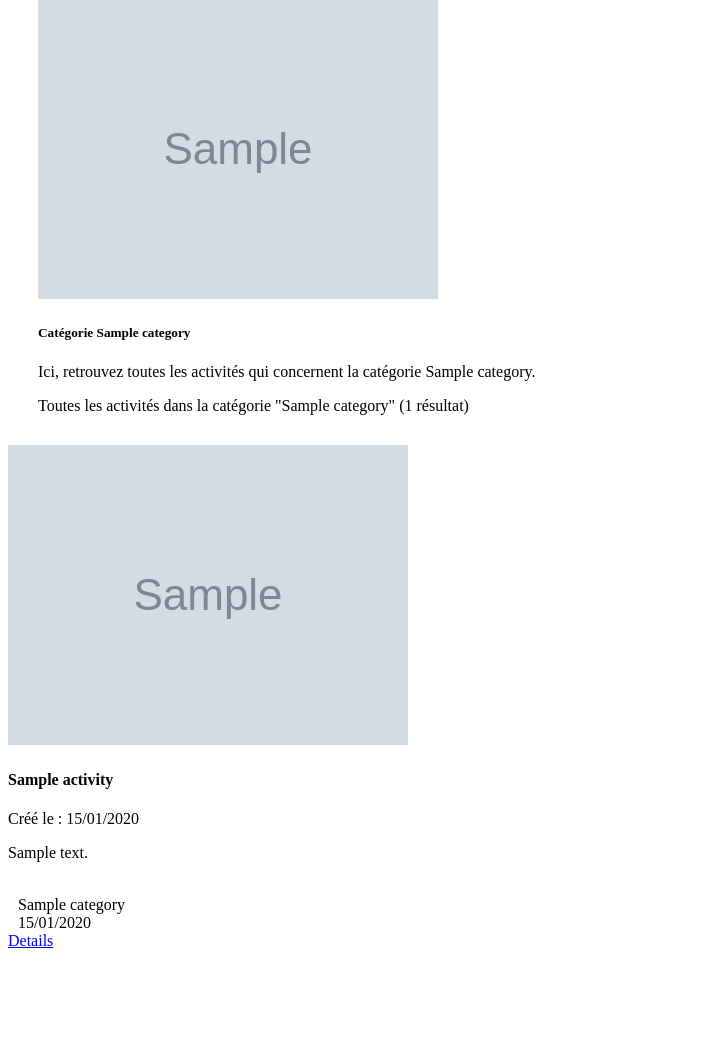
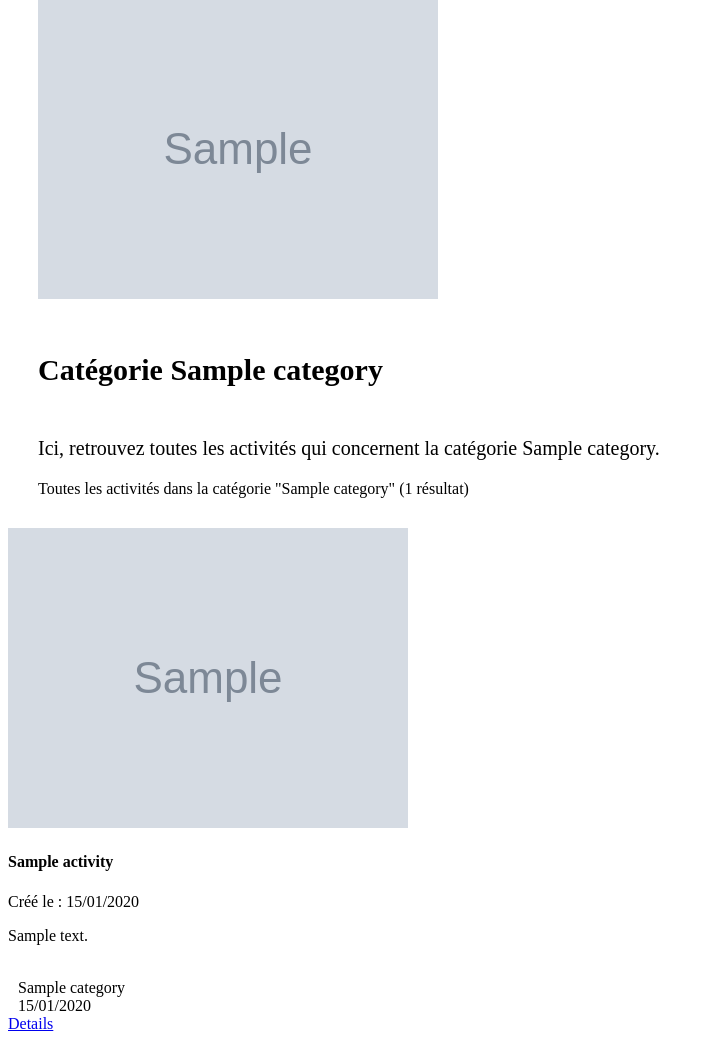
Before and after one commit to robinrenau/solitudeaccompagnee, a Symfony app: template templates/category/show.html.twig in a window 1280 px wide. Shown: the part 237-1278 px from the top of the page, without its empty margins (0-714 px from the left). Before the commit the page ends 1185 px from the top, so only its background shows below. Run offline with Twig, Linux system fonts and the light colour scheme; the template is opened without the code that fills it: most values are stand-ins (such as "Sample title", 1, 10 or a date in 2020); grey boxes marked "Sample" are stand-in pictures; some libraries are stand-ins or nearby versions.

Commit message:
Style change of the category header in the category show view + some changes in activity show

```diff
--- a/templates/category/show.html.twig
+++ b/templates/category/show.html.twig
@@ -6,20 +6,31 @@
 {% endblock %}
 
 {% block body %}
-    <div class="card md-3" style="margin: 30px">
+    <div class="card md-2" style="margin: 30px">
         <div class="row no-gutters">
-            <div class="col-md-4">
-                <img src="{{ asset('uploads/categories/' ~ category.picture) }}" class="card-img" style="max-height: 350px" alt="...">
-            </div>
-            <div class="col-md-8">
+
+            <div class="col-md-12">
                 <div class="card-body">
-                    <h5 class="card-title">Catégorie {{ category.label }}</h5>
-                    <p class="card-text">Ici, retrouvez toutes les activités qui concernent la catégorie {{ category.label }}.</p>
-                    <p class="card-footer" >Toutes les activités dans la catégorie "{{  category.label }}" ({{ category.activities|length }} {% if category.activities|length > 1 %} résultats{% else %} résultat{% endif %})</p>
+                    <div class="row">
+                        <div class="col-md-3">
+                            <img src="{{ asset('uploads/categories/' ~ category.picture) }}" class="card-img"  alt="...">
+                        </div>
+                        <div class="col-md-9">
+                            <h5 class="card-title" style="font-size: 30px">Catégorie {{ category.label }}</h5>
+                            <p class="card-text"style="font-size: 20px">Ici, retrouvez toutes les activités qui concernent la catégorie {{ category.label }}.</p>
+                        </div>
+
+                    </div>
+                </div>
+                <div class="card-footer">
+                    <p>Toutes les activités dans la catégorie "{{  category.label }}" ({{ category.activities|length }} {% if category.activities|length > 1 %} résultats{% else %} résultat{% endif %})</p>
                 </div>
             </div>
         </div>
     </div>
+
+
+
     <!-- News jumbotron -->
     <main class="container">
 
```
Also changed, not shown: templates/activity/show.html.twig (+16 -7 lines), templates/category/index.html.twig (+9 -0 lines).
